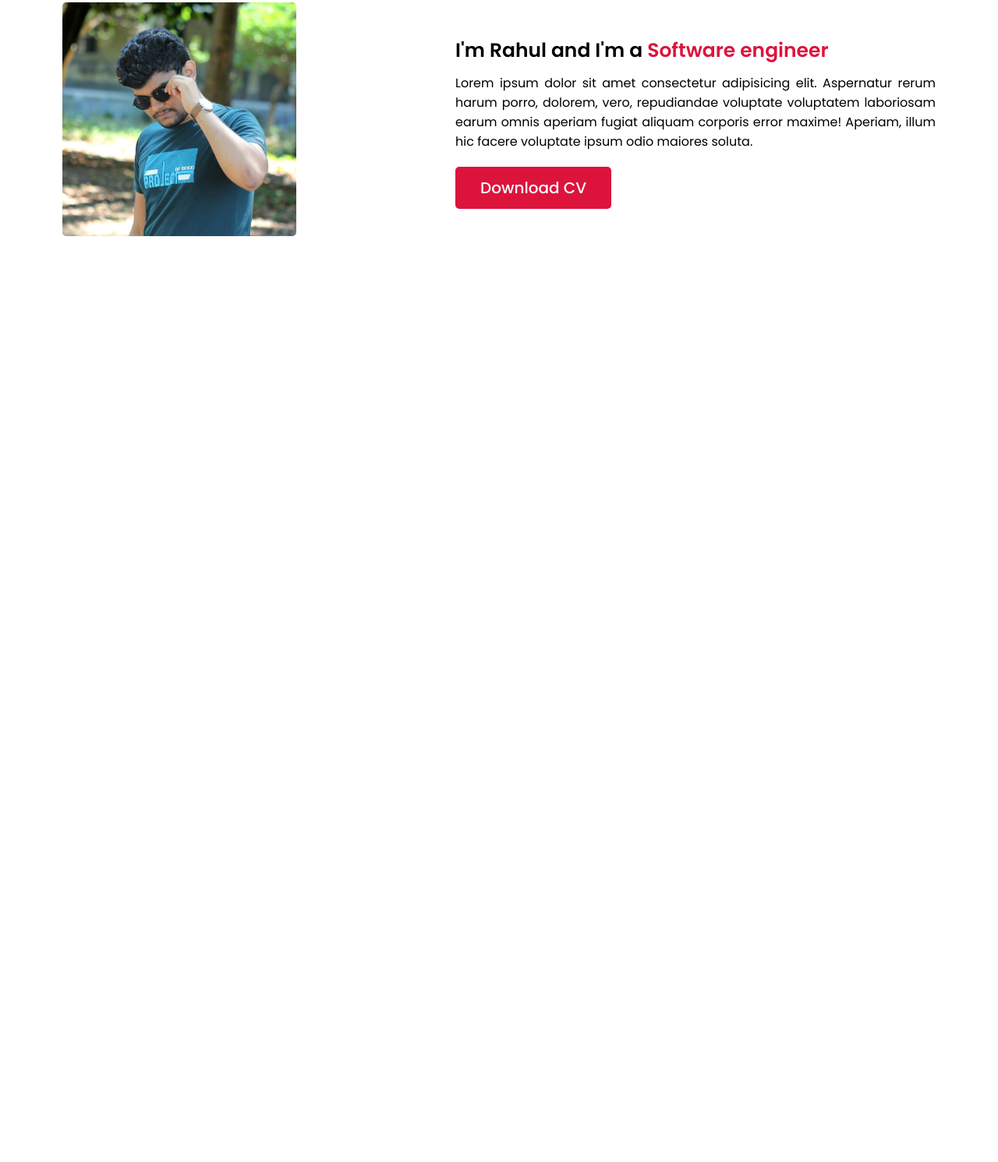
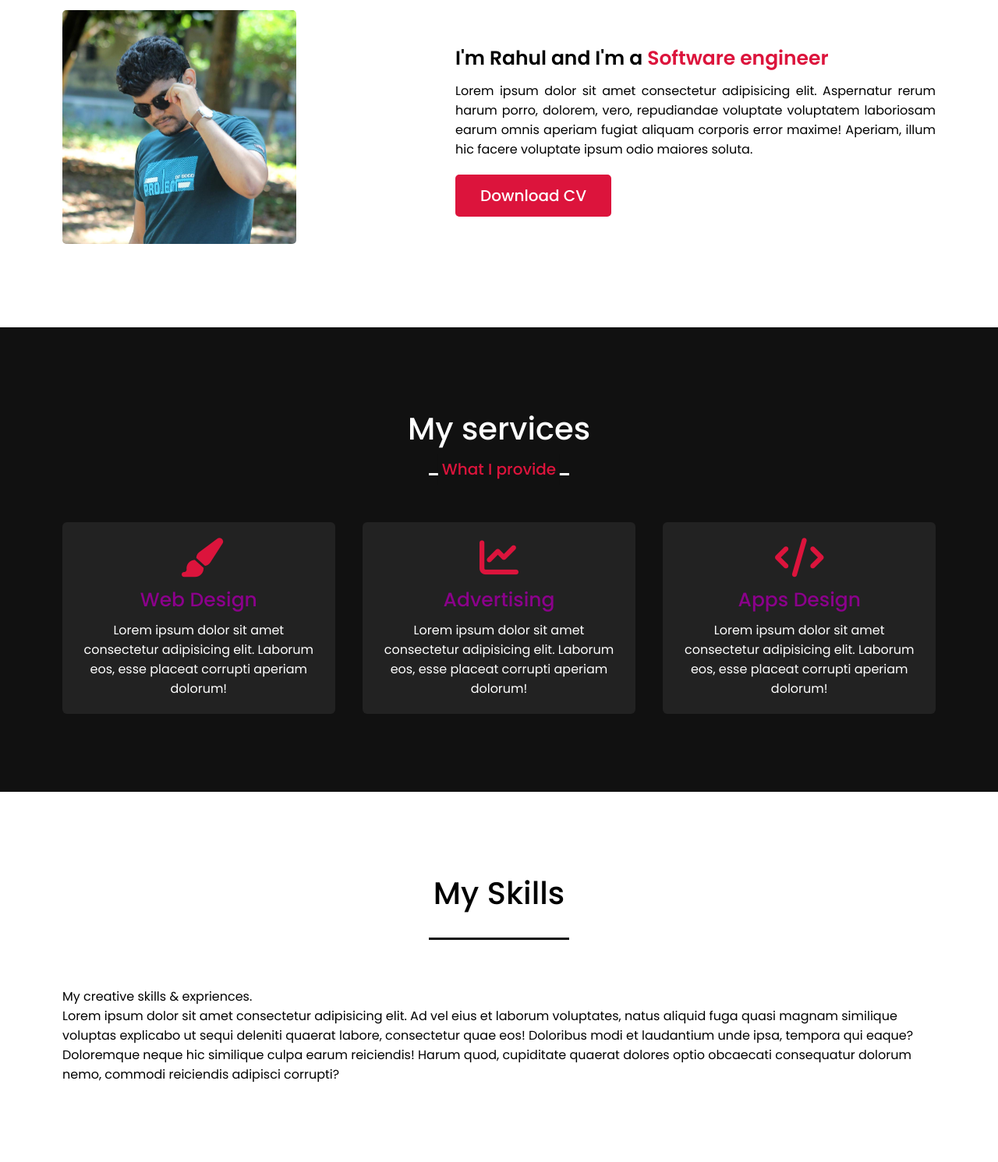
Before and after one commit to rahulshikder/portfolio, a plain HTML site: page index.html in a window 1280 px wide. Shown: the part 1037-2528 px from the top of the page at 78% size. Before the commit the page ends 1447 px from the top, so only its background shows below. Drawn offline with nearby package versions, Linux system fonts and the light colour scheme.

```diff
--- a/index.html
+++ b/index.html
@@ -55,7 +55,61 @@
                     <p>Lorem ipsum dolor sit amet consectetur adipisicing elit. Aspernatur rerum harum porro, dolorem,
                         vero, repudiandae voluptate voluptatem laboriosam earum omnis aperiam fugiat aliquam corporis
                         error maxime! Aperiam, illum hic facere voluptate ipsum odio maiores soluta.</p>
-                        <a href="#">Download CV</a>
+                    <a href="#">Download CV</a>
+                </div>
+            </div>
+        </div>
+    </section>
+
+
+    <!-- services section start -->
+    <section class="services" id="services">
+        <div class="max-width">
+            <h2 class="titel">My services</h2>
+            <div class="serv-content">
+                <div class="card">
+                    <div class="box">
+                        <i class="fas fa-paint-brush"></i>
+                        <div class="text">Web Design</div>
+                        <p>Lorem ipsum dolor sit amet consectetur adipisicing elit. Laborum eos, esse placeat corrupti
+                            aperiam dolorum!
+                        </p>
+                    </div>
+                </div>
+                <div class="card">
+                    <div class="box">
+                        <i class="fas fa-chart-line"></i>
+                        <div class="text">Advertising</div>
+                        <p>Lorem ipsum dolor sit amet consectetur adipisicing elit. Laborum eos, esse placeat corrupti
+                            aperiam dolorum!
+                        </p>
+                    </div>
+                </div>
+                <div class="card">
+                    <div class="box">
+                        <i class="fas fa-code"></i>
+                        <div class="text">Apps Design</div>
+                        <p>Lorem ipsum dolor sit amet consectetur adipisicing elit. Laborum eos, esse placeat corrupti
+                            aperiam dolorum!
+                        </p>
+                    </div>
+                </div>
+            </div>
+        </div>
+    </section>
+
+    <!-- skills section start -->
+    <section class="skills" id="skills">
+        <div class="max-width">
+            <h2 class="titel">My Skills</h2>
+            <div class="skills-content">
+                <div class="column left">
+                    <div class="text">My creative skills & expriences.</div>
+                    <p>Lorem ipsum dolor sit amet consectetur adipisicing elit. Ad vel eius et laborum voluptates, natus
+                        aliquid fuga quasi magnam similique voluptas explicabo ut sequi deleniti quaerat labore,
+                        consectetur quae eos! Doloribus modi et laudantium unde ipsa, tempora qui eaque? Doloremque
+                        neque hic similique culpa earum reiciendis! Harum quod, cupiditate quaerat dolores optio
+                        obcaecati consequatur dolorum nemo, commodi reiciendis adipisci corrupti?</p>
                 </div>
             </div>
         </div>
--- a/style.css
+++ b/style.css
@@ -147,29 +147,34 @@
 
 }
 
-
-
-/* about section styling */
+/* all similar ::content styling code  */
+.about,
+.services, .skills{
+    font-family: 'poppins', sans-serif;
+}
+.about .about-contant,
+.services .serv-content, .skills .skills-content{
+    display: flex;
+    flex-wrap: wrap;
+    align-items: center;
+    justify-content: space-between;
+}
 
 section {
     padding: 100px 0;
 }
 
-.about {
-    font-family: 'poppins', sans-serif;
-}
-
-.about .titel {
+section .titel {
     position: relative;
     text-align: center;
     font-size: 40px;
     font-weight: 500;
     margin-bottom: 60px;
-    padding-bottom: 20px;
+    padding-bottom: 30px;
     font-size: 'Ubuntu', sans-serif;
 }
 
-.about .titel::before {
+section .titel::before {
     content: "";
     position: absolute;
     bottom: 0px;
@@ -180,8 +185,8 @@
     transform: translateX(-50%);
 }
 
-.about .titel::after {
-    content: "who I am";
+section .titel::after {
+
     position: absolute;
     bottom: -12px;
     left: 50%;
@@ -192,12 +197,13 @@
     transform: translateX(-50%);
 }
 
-.about .about-contant {
-    display: flex;
-    flex-wrap: wrap;
-    align-items: center;
-    justify-content: space-between;
+/* about section styling */
+
+.about .titel::after {
+    content: "Who I am";
 }
+
+
 
 .about .about-contant .left {
     width: 45%;
@@ -248,11 +254,64 @@
 }
 
 
+/* services section styling  */
+.services {
+    color: #fff;
+    background: #111;
+}
+
+.services .titel::before {
+    background: #fff;
+}
+
+.services .titel::after {
+    background: #111;
+    content: "What I provide";
+}
+
+
+.services .serv-content .card {
+    width: calc(33% - 20px);
+    background: #222;
+    text-align: center;
+    border-radius: 6px;
+    padding: 20px 25px;
+    cursor: pointer;
+    transition: all 0.3s ease;
+}
+
+.services .serv-content .card:hover {
+    background: rgb(182, 30, 63);
+}
+
+.services .serv-content .card .box {
+    transition: all 0.3s ease;
+}
+
+.services .serv-content .card:hover .box {
+    transform: scale(1.05);
+}
+
+.services .serv-content .card i {
+    font-size: 50px;
+    color: crimson;
+    transition: color 0.3s ease;
+}
+
+.services .serv-content .card:hover i {
+    color: rgb(241, 240, 241);
+}
+
+.services .serv-content .card .text {
+    font-size: 25px;
+    font-weight: 500;
+    margin: 10px 0 7px 0;
+    color: darkmagenta;
+}
 
 
 
-
-
+/* skills section styling */
 
 
 
@@ -260,16 +319,17 @@
 
 /* responsive media query :start */
 
-@media (max-width:10oall00px) {
+@media (max-width:1100px) {
     .home .max-width {
         margin-left: 0px;
     }
 }
 
 @media (max-width:1000px) {
-    .home .max-width {
-        margin-left: 0px;
-    }
+    .about .about-contant .left img {
+        height: 250px;
+        width: 250px;
+        border-radius: 50px 50%;
     }
 
     @media (max-width:950px) {
@@ -329,9 +389,28 @@
             padding: 8px 20px;
         }
 
-    .about .about-contant .column{
-        width: 50%;
+        .max-width {
+            max-width: 800px;
+
         }
+
+        .about .about-contant .column {
+            width: 100%;
+        }
+
+        .about .about-contant .left {
+            display: flex;
+            justify-content: center;
+            margin: 0 auto 60px;
+        }
+
+        .about .about-contant .right {
+            flex: 100%;
+        }
+
+        .services .serv-content .card {
+            width: calc(50% - 10px);
+            margin-bottom: 20px ;
         }
 
 
@@ -351,4 +430,9 @@
                 font-size: 23px;
                 padding: 10px 30px;
             }
+            .services .serv-content .card {
+               width: 100%;
             }
+        }
+    }
+}
```
Lines whose indentation alone changed are shown as unchanged.
